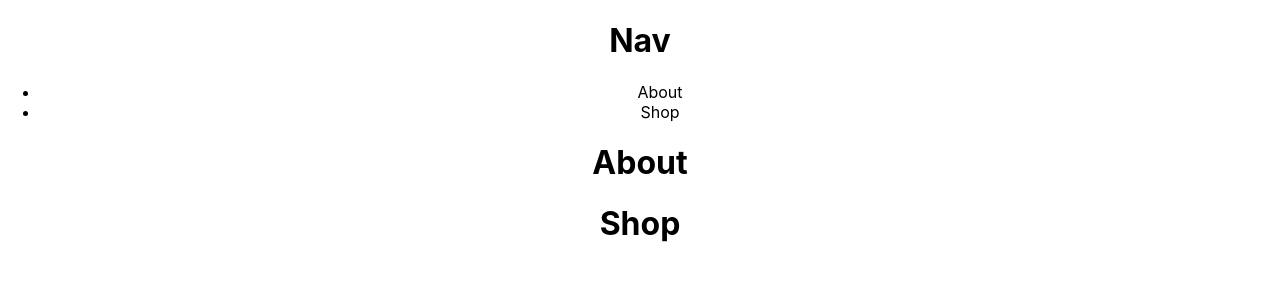
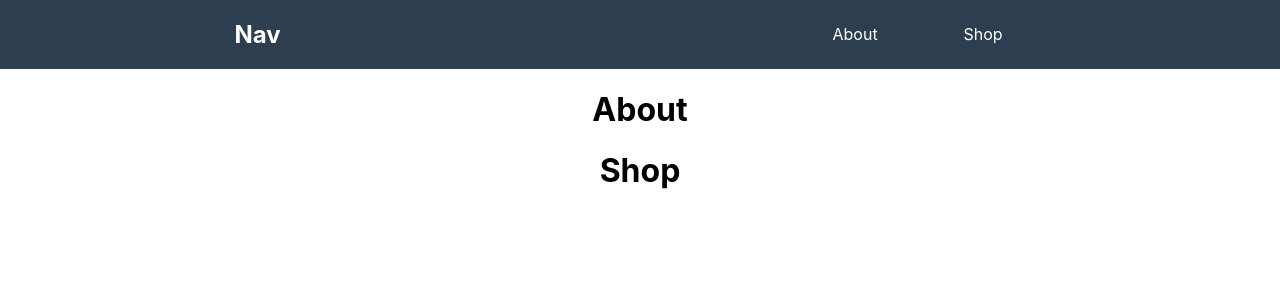
Before and after one commit to webbuyrich/reactjs-router, a React (Create React App) app: page / in a window 1280 px wide. Shown: the top 300 px of the page. Built offline with nearby package versions, Linux system fonts and the light colour scheme.

Commit message:
updated nav and nav-links

```diff
--- a/src/App.css
+++ b/src/App.css
@@ -2,21 +2,21 @@
   text-align: center;
 }
 
-.App-logo {
-  height: 40vmin;
+nav{
+  display:flex;
+  justify-content: space-around;
+  align-items: center;
+  min-height: 10wh;
+  background: #2c3e50;
+  color: #fff;
+
 }
 
-.App-header {
-  background-color: #282c34;
-  min-height: 100vh;
+.nav-links{
+  width: 20%;
   display: flex;
-  flex-direction: column;
+  justify-content: space-around;
   align-items: center;
-  justify-content: center;
-  font-size: calc(10px + 2vmin);
-  color: white;
+  list-style-type: none;
+
 }
-
-.App-link {
-  color: #09d3ac;
-}
--- a/src/components/Nav.js
+++ b/src/components/Nav.js
@@ -3,13 +3,13 @@ import React, { Component } from 'react'
 export class Nav extends Component {
     render() {
         return (
-            <div>
+            <nav>
                 <h1>Nav</h1>
-                <ul>
+                <ul className="nav-links">
                     <li>About</li>
                     <li>Shop</li>
                 </ul>
-            </div>
+            </nav>
         )
     }
 }
```
